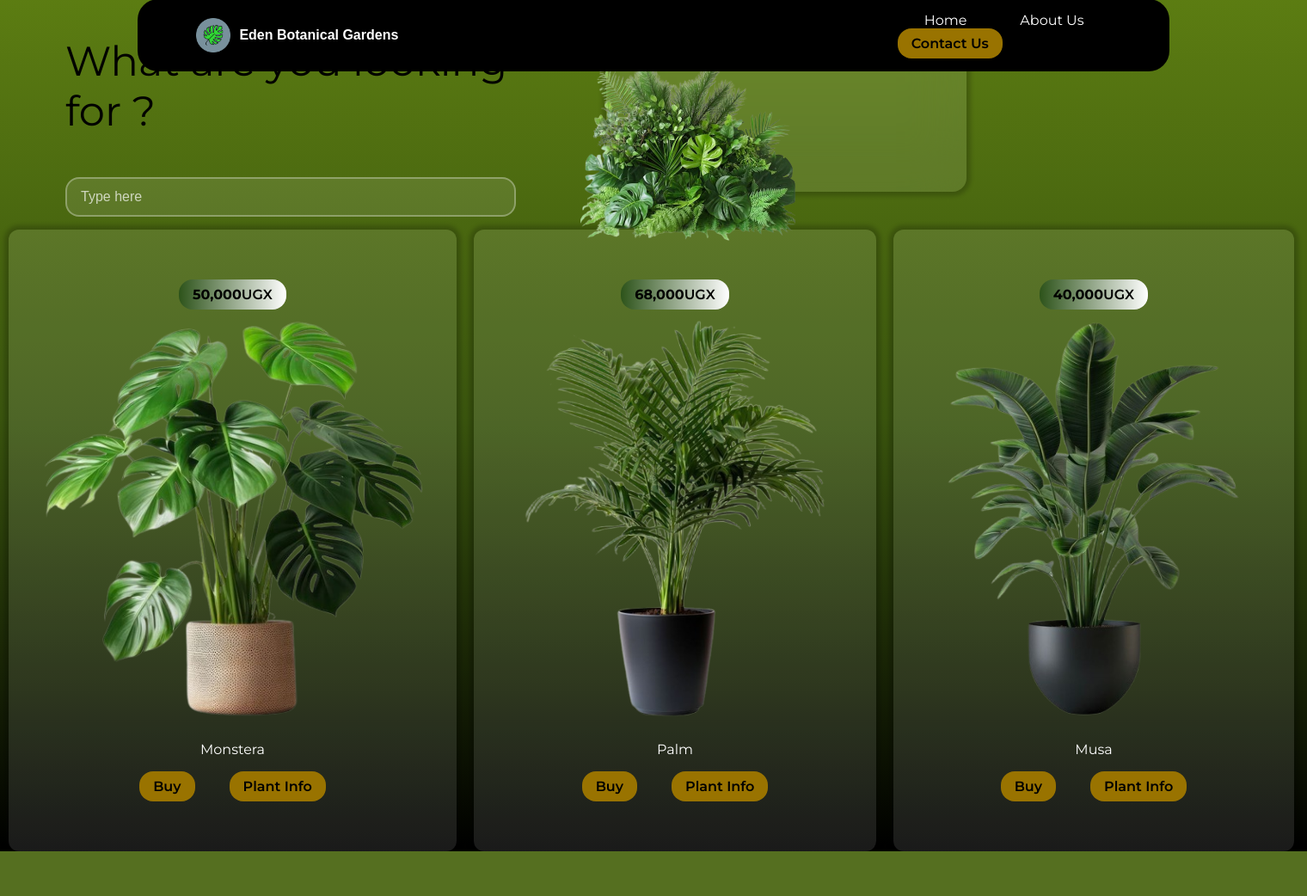
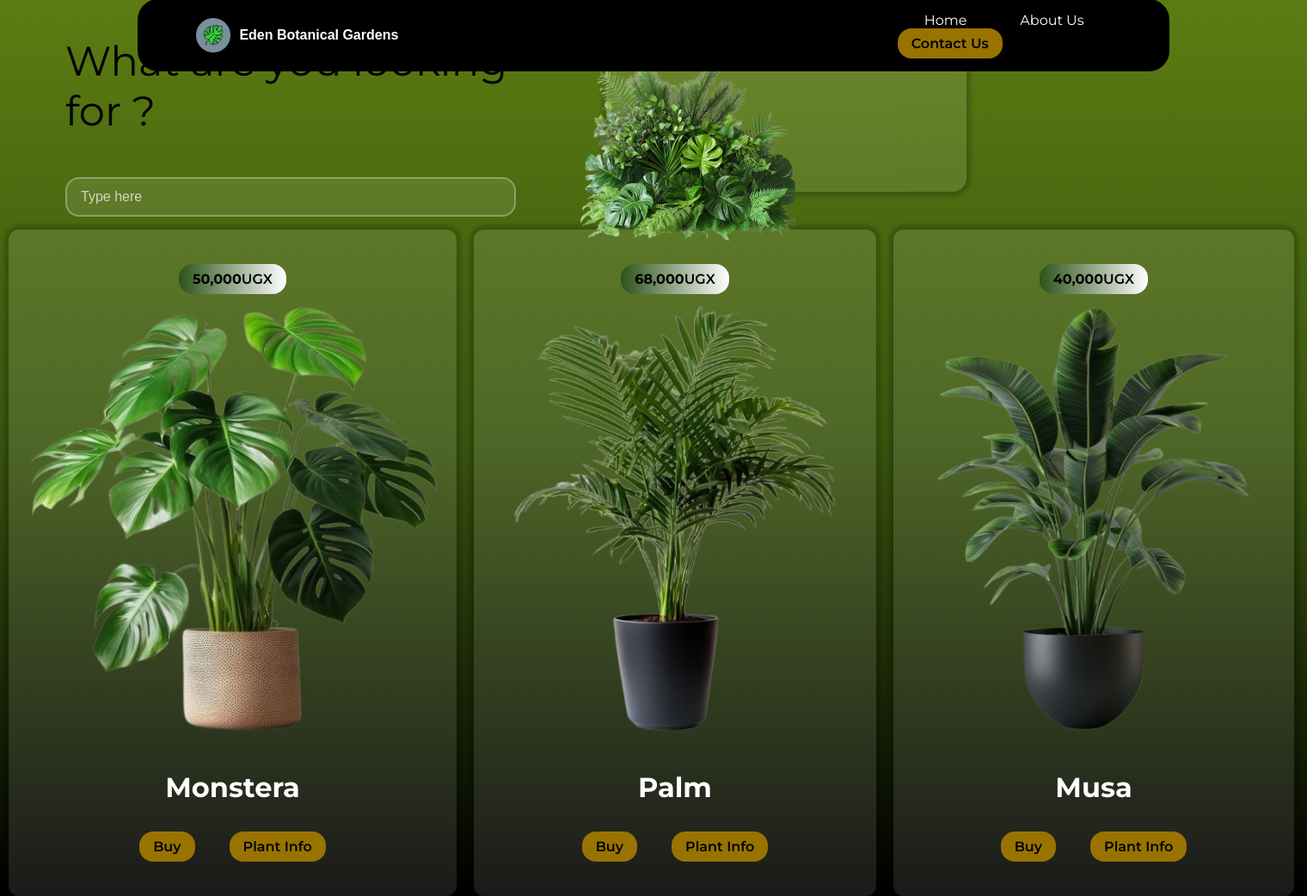
Before and after one commit to Mirembe-Peace/Eden_Botanical_Gardens, a PHP site: page / in a window 1520 px wide. Shown: the part 21-1063 px from the top of the page at 86% size. Before the commit the page ends 1011 px from the top, so only its background shows below. Run offline with PHP 8.4, Linux system fonts and the light colour scheme; some web fonts are replaced.

Commit message:
some changes

```diff
--- a/index.html
+++ b/index.html
@@ -44,7 +44,7 @@
                 <div class="price"><strong>50,000</strong>UGX</div>
                 <img src="./assets/images/monstera.png" alt="Monstera" class="plants">
                 <div class="plant-description">
-                    <p class="plant-name">Monstera</p>
+                    <p class="plant-name"><strong>Monstera</strong></p>
                 </div>
                 <div class="read-purchase">
                 <button class="buy-button">Buy</button>
@@ -55,7 +55,7 @@
                 <div class="price"><strong>68,000</strong>UGX</div>
                 <img src="./assets/images/palm.png" alt="Palm" class="plants">
                 <div class="plant-description">
-                    <p class="plant-name">Palm</p>
+                    <p class="plant-name"><strong>Palm</strong></p>
                 </div>
                 <div class="read-purchase">
                 <button class="buy-button">Buy</button>
@@ -66,7 +66,7 @@
                 <div class="price"><strong>40,000</strong>UGX</div>
                 <img src="./assets/images/musa.png" alt="Musa" class="plants">
                 <div class="plant-description">
-                    <p class="plant-name">Musa</p>
+                    <p class="plant-name"><strong>Musa</strong></p>
                 </div>
                 <div class="read-purchase">
                 <button class="buy-button">Buy</button>
--- a/style/style.css
+++ b/style/style.css
@@ -187,6 +187,11 @@ button:hover {
     object-fit: cover;
 }
 
+.plant-name{
+    font-family: "Montserrat", sans-serif;
+    font-size: 2rem;
+    font-weight: 400px;
+}
 .price{
     padding: 8px 16px;
     border: none;
```
